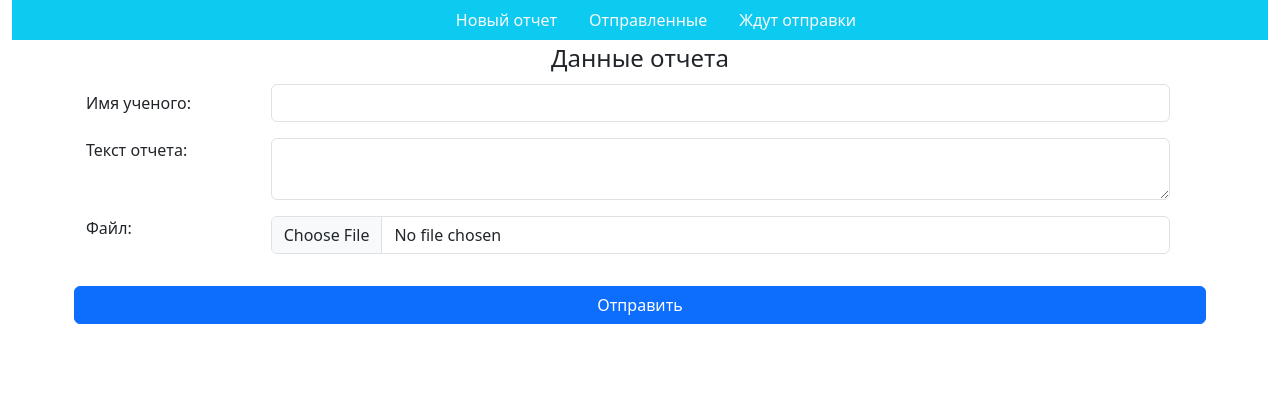
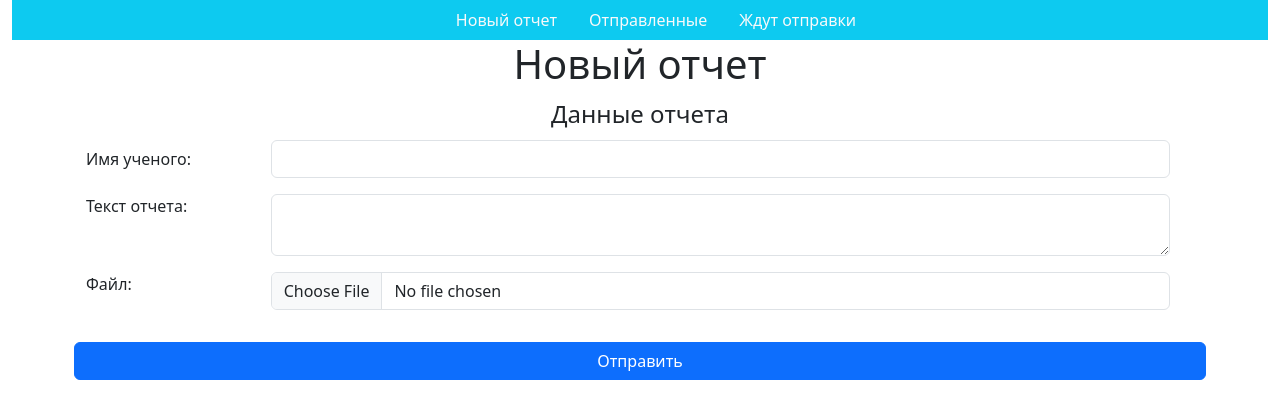
Before and after one commit to spacewall/atomhack, a Django app: page /new_report/ in a window 1280 px wide. Shown: the top 419 px of the page. Run offline with Django 5.2, Linux system fonts and the light colour scheme; parts of the project's set-up code (start-up, migrations or seed data) failed here and were passed over; some libraries are stand-ins or nearby versions.

Commit message:
Fix reports

```diff
--- a/space_mail/templates/new_report/new_report.html
+++ b/space_mail/templates/new_report/new_report.html
@@ -11,9 +11,13 @@
 <body>
 {#	<iframe src="../topbar/topbar.html" frameborder="0" width="100%" height="100%"></iframe>#}
 {% include "../topbar/topbar.html" %}
-<div class="container d-flex justify-content-center flex-nowrap page-container">
+<div class="container">
+    <div class="d-flex justify-content-center flex-nowrap">
+        <h1>Новый отчет</h1>
+    </div>
+   <div class="d-flex justify-content-center flex-nowrap">
     <form class="row g-3">
-        <legend class="d-flex justify-content-center flex-nowrap">Данные отчета</legend>
+       <legend class="d-flex justify-content-center flex-nowrap">Данные отчета</legend>
         <div class="mb-3 row">
             <label for="username" class="col-sm-2 col-form-label">Имя ученого:</label>
             <div class="col-sm-10">
@@ -34,6 +38,7 @@
         </div>
         <button type="submit" class="btn btn-primary">Отправить</button>
     </form>
+   </div>
 </div>
 </body>
 </html>
```
